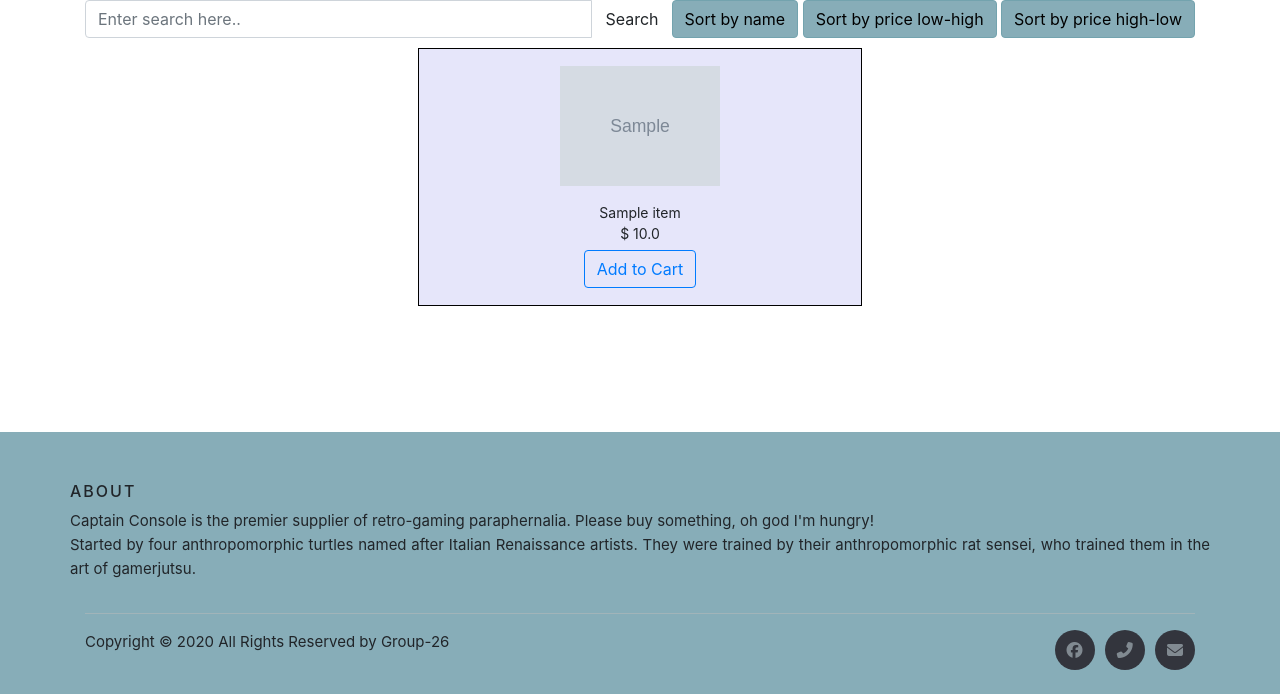
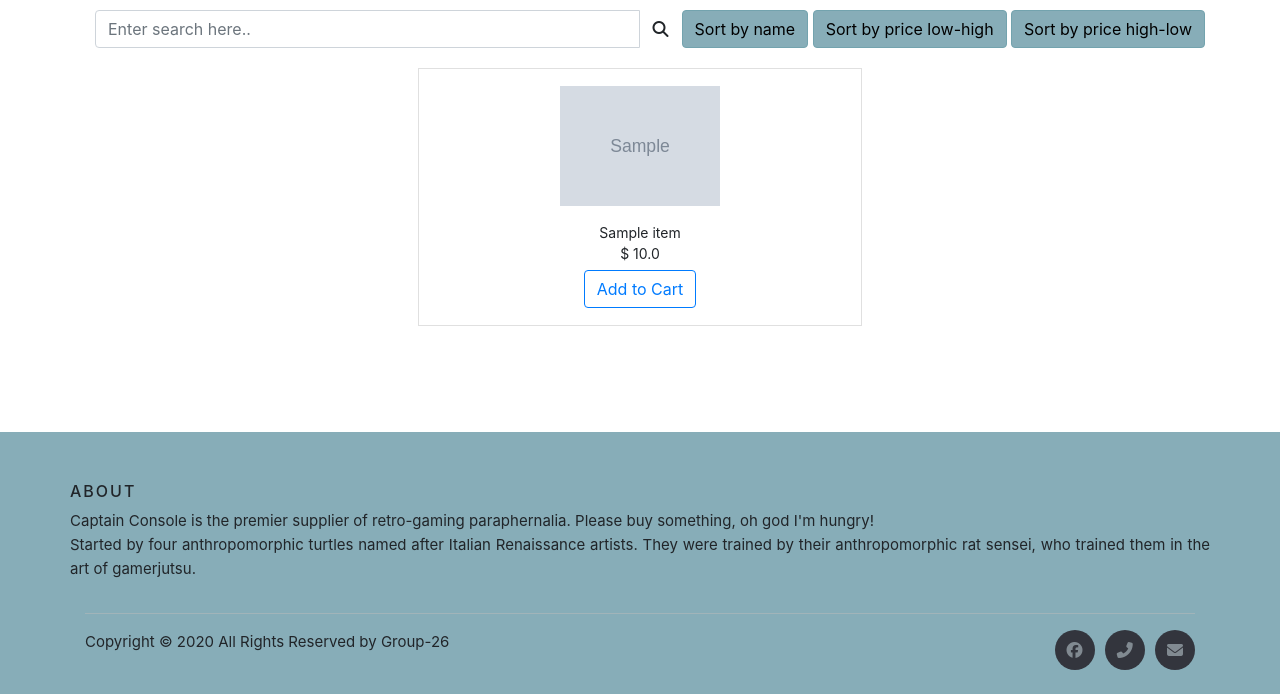
Before and after one commit to Akzelele/CaptainConsole, a Django app: page / in a window 1280 px wide. Shown: the part 106-800 px from the top of the page. Run offline with Django 3.2, Linux system fonts and the light colour scheme; tables that the repository leaves empty hold one stand-in row (values such as "Sample post"); grey boxes marked "Sample" are stand-in pictures; some libraries are stand-ins or nearby versions.

Commit message:
more ui fancy stuff

```diff
--- a/static/css/main.css
+++ b/static/css/main.css
@@ -5,16 +5,24 @@
     justify-content: center;
 }
 .SingleItem {
-    background-color: lavender;
     clear:both;
     height : 258px;
     width: 40%;
     margin: 10px;
     align-content: center;
-    border: black 1px solid;
+    border: 1px solid rgba(0, 0, 0, 0.12);
     font-size: 14px;
 }
 
+.input-group {
+    margin: 10px;
+    display: flex;
+    align-items: center;
+}
+.search-bar {
+    width: 60%;
+    margin: auto;
+}
 
 .SingleItem .ItemImg{
     max-height: 140px;
--- a/static/js/items.js
+++ b/static/js/items.js
@@ -156,9 +156,9 @@ $(document).on('click','.increase_amount_button', function(e) {
           $filters.removeClass('active');
           $this.addClass('active');
 
-          var $filterColor = $this.attr('data-filter');
+          var $filterCat = $this.attr('data-filter');
 
-          if ($filterColor === 'all') {
+          if ($filterCat === 'all') {
             $items.removeClass('is-animated')
 
               .hide().promise().done(function() {
@@ -167,7 +167,7 @@ $(document).on('click','.increase_amount_button', function(e) {
           } else {
             $items.removeClass('is-animated')
               .fadeOut(50).promise().done(function() {
-                $items.filter('[item-category = "' + $filterColor + '"]')
+                $items.filter('[item-category = "' + $filterCat + '"]')
                   .addClass('is-animated').fadeIn(50);
               });
           }
--- a/templates/item/index.html
+++ b/templates/item/index.html
@@ -3,7 +3,7 @@
         <div class ="input-group">
             <input type="search" class="form-control" id="search-box" placeholder="Enter search here.." />
             <div class="input-group-btn">
-                <button type="button" id="search-btn" class="btn btn-default">Search</button>
+                <button type="button" id="search-btn" class="btn btn-default"><i class="fa fa-search" aria-hidden="true"></i></button>
             </div>
             <div class="SortButtons">
                       <a class="sortbtn btn btn-primary" id="namebtn" role="button" href="#" filterer="name">Sort by name</a>
```
